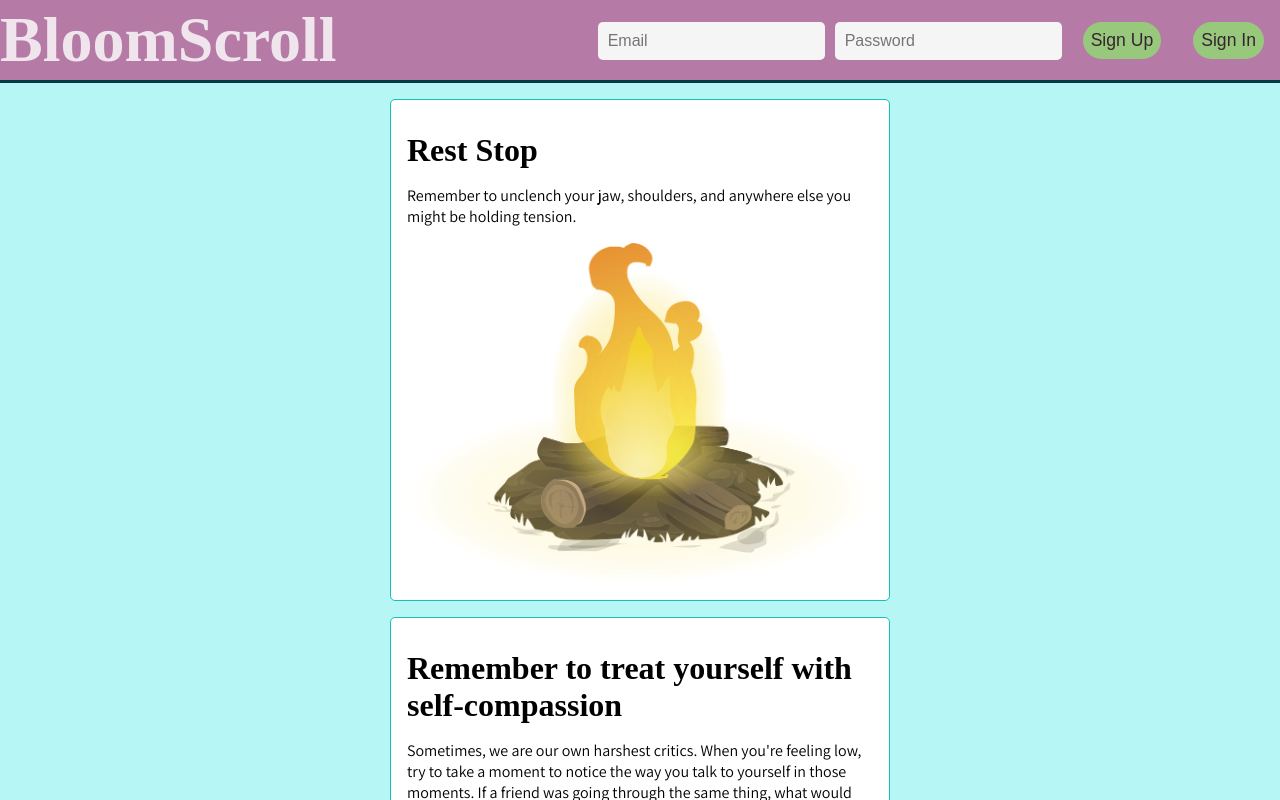
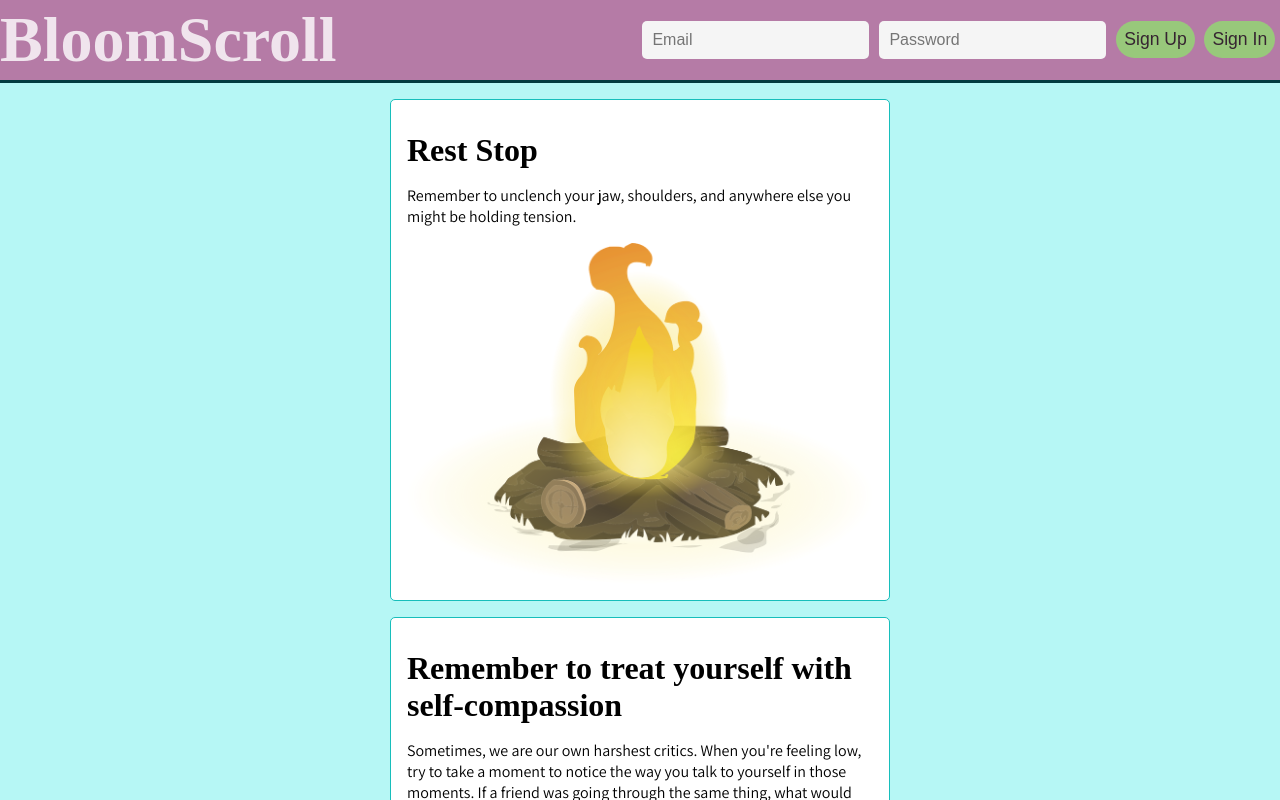
Before and after one commit to info3170khollenbeck/Application-Project-INFO5139, a React (Create React App) app in the folder application-project/: page / in a window 1280 px wide. Shown: the top 800 px of the page. Built offline with nearby package versions, Linux system fonts and the light colour scheme; a web font is replaced by a local one.

Commit message:
chage button margin

```diff
--- a/application-project/src/styles/variables.scss
+++ b/application-project/src/styles/variables.scss
@@ -5,8 +5,8 @@ $success-color: #8de969;
 $danger-color: #e4572e;
 $background-color: #b6f7f5;
 
-$body-font: "Assistant", sans-serif;
-$title-font: "Gaegu", cursive;
+$body-font: 'Assistant', sans-serif;
+$title-font: 'Gaegu', cursive;
 
 @mixin breakpoint($min-width) {
   @media only screen and (min-width: $min-width) {
@@ -46,7 +46,7 @@ $title-font: "Gaegu", cursive;
   opacity: 0.7;
   border: none;
   font-size: 1.1rem;
-  margin: 1rem;
+  margin: 0.3rem;
 
   &:hover {
     background-color: $primary-color;
```
